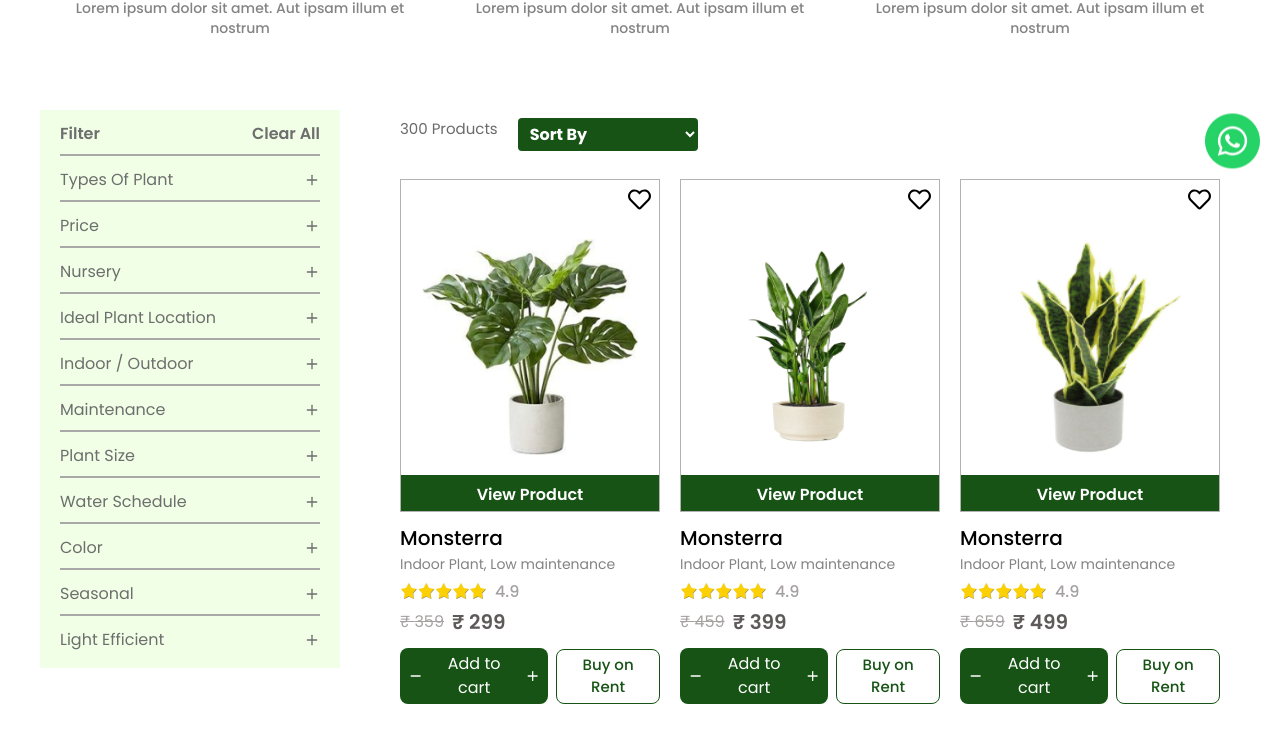
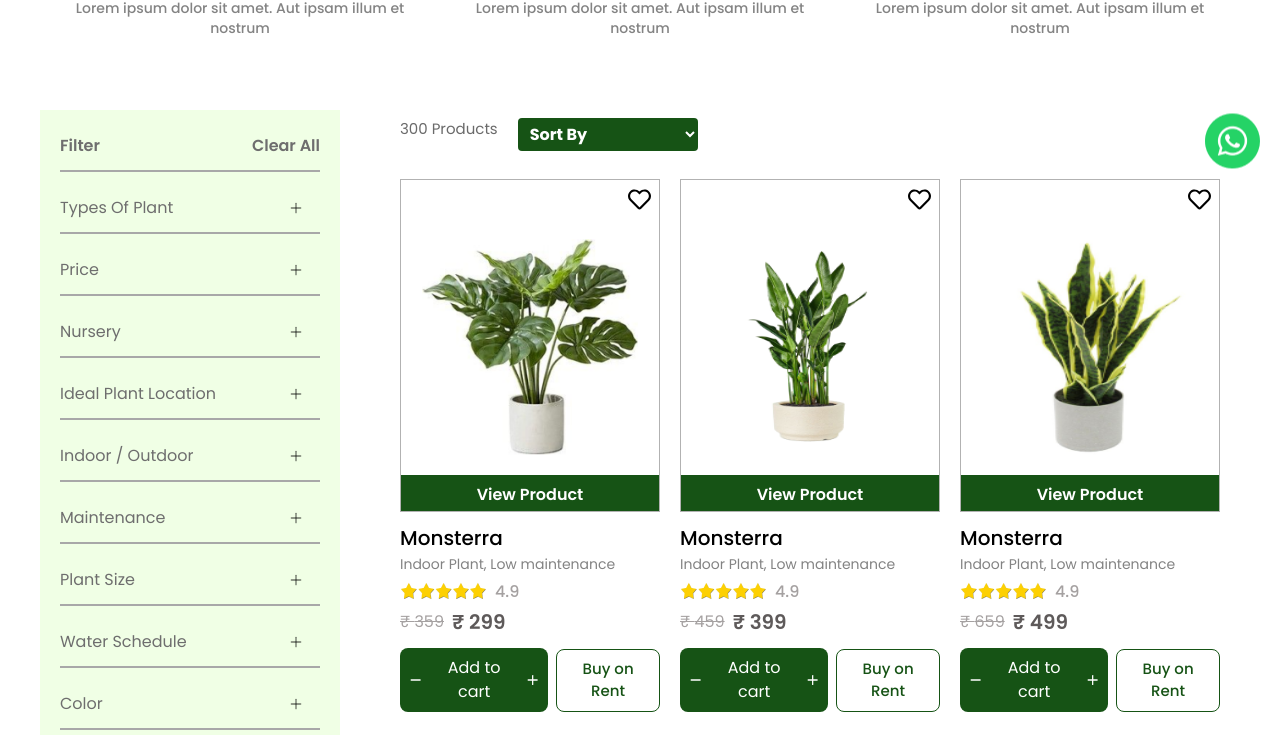
Before and after one commit to pilli05/ease-smith, a React (Create React App) app: page /products in a window 1280 px wide. Shown: the part 598-1333 px from the top of the page. Built offline with nearby package versions, Linux system fonts and the light colour scheme.

Commit message:
Accordian Added to Filter Component

```diff
--- a/src/components/FilterComponent/FilterComponent.js
+++ b/src/components/FilterComponent/FilterComponent.js
@@ -1,11 +1,10 @@
 import React from "react";
 import { filterList } from "../../constant/filterList";
+import Accordion from "@mui/material/Accordion";
+import AccordionSummary from "@mui/material/AccordionSummary";
+import AccordionDetails from "@mui/material/AccordionDetails";
 
-const FilterComponent = ({ open, setOpen }) => {
-  const handleFilter = () => {
-    setOpen(false);
-  };
-
+const FilterComponent = ({ open }) => {
   return (
     <div
       className={
@@ -14,24 +13,78 @@ const FilterComponent = ({ open, setOpen }) => {
           : "hidden md:block col-span-3 px-5 py-3 bg-[#F0FFE5] space-y-3"
       }
     >
-      <div className="font-[600] flex items-center justify-between  text-base text-[#6E6E6E] border-b-2 border-b-[#A8A8A8] pb-2">
+      <div className="font-[600] flex items-center justify-between  text-base text-[#6E6E6E] border-b-2 border-b-[#A8A8A8] pb-3 pt-3">
         <span>Filter</span>
         <span>Clear All</span>
       </div>
       {filterList && filterList.length > 0
         ? filterList.map((filter) => (
-            <div
+            <Accordion
               key={filter.id}
-              className={
-                filter.name === "Light Efficient"
-                  ? "flex items-center justify-between font-[400] text-base text-[#6E6E6E] pb-1"
-                  : "flex items-center justify-between font-[400] text-base text-[#6E6E6E] border-b-2 border-b-[#A8A8A8] pb-2"
-              }
-              onClick={handleFilter}
+              sx={{
+                boxShadow: "none",
+                border: "none",
+                "&:before": {
+                  display: "none",
+                },
+                color: "#6E6E6E",
+                borderBottom:
+                  filter.name === "Light Efficient"
+                    ? "none"
+                    : "2px solid #A8A8A8",
+              }}
             >
-              <span>{filter.name}</span>
-              <span className="cursor-pointer">{filter.expand}</span>
-            </div>
+              <AccordionSummary
+                expandIcon={filter.expand}
+                aria-controls="panel1-content"
+                id="panel1-header"
+                sx={{
+                  backgroundColor: "#F0FFE5",
+                  fontSize: "16px",
+                  paddingLeft: "0px",
+                }}
+              >
+                {filter.name}
+              </AccordionSummary>
+              <AccordionDetails
+                sx={{
+                  backgroundColor: "#F0FFE5",
+                }}
+              >
+                <ul className="space-y-2">
+                  <li>
+                    <div className="flex justify-between items-center">
+                      <input type="checkbox" className="w-4 h-4" />
+                      <span>Lorem Ipsum (12)</span>
+                    </div>
+                  </li>
+                  <li>
+                    <div className="flex justify-between items-center">
+                      <input type="checkbox" className="w-4 h-4" />
+                      <span>Lorem Ipsum (23)</span>
+                    </div>
+                  </li>
+                  <li>
+                    <div className="flex justify-between items-center">
+                      <input type="checkbox" className="w-4 h-4" />
+                      <span>Lorem Ipsum (41)</span>
+                    </div>
+                  </li>
+                  <li>
+                    <div className="flex justify-between items-center">
+                      <input type="checkbox" className="w-4 h-4" />
+                      <span>Lorem Ipsum (9)</span>
+                    </div>
+                  </li>
+                  <li>
+                    <div className="flex justify-between items-center">
+                      <input type="checkbox" className="w-4 h-4" />
+                      <span>Lorem Ipsum (15)</span>
+                    </div>
+                  </li>
+                </ul>
+              </AccordionDetails>
+            </Accordion>
           ))
         : null}
     </div>
--- a/src/components/ProductCard/ProductCard.js
+++ b/src/components/ProductCard/ProductCard.js
@@ -8,6 +8,7 @@ import AddToCartDialogBox from "../AddToCartDialogBox/AddToCartDialogBox";
 
 const ProductCard = () => {
   const [bookMarkedProductsList, setBookMarkedProductsList] = useState([]);
+  const [buyOnRentList, setBuyOnRentList] = useState([]);
   const [open, setOpen] = React.useState(false);
   const [productDetails, setProductDetails] = useState({});
   const [currentPage, setCurrentPage] = useState(1);
@@ -51,6 +52,15 @@ const ProductCard = () => {
 
   const handleClose = () => {
     setOpen(false);
+  };
+
+  const buyOnRent = (id) => {
+    setBuyOnRentList((prevBuyOnRentList) => {
+      if (prevBuyOnRentList.includes(id)) {
+        return prevBuyOnRentList.filter((productId) => productId !== id);
+      }
+      return [...prevBuyOnRentList, id];
+    });
   };
 
   return (
@@ -121,16 +131,28 @@ const ProductCard = () => {
                   </div>
                   <div className="flex items-center justify-between  my-3 space-x-2">
                     <button
-                      className="bg-[#165315] rounded-lg px-2 py-1 text-white flex items-center"
+                      className="bg-[#165315] rounded-lg px-2 py-2 text-white flex items-center"
                       onClick={() => handleClickOpen(product)}
                     >
                       <FiMinus className="mr-2" /> Add to cart{" "}
                       <FiPlus className="ml-2" />
                     </button>
 
-                    <button className="border border-[#165315] rounded-lg px-2 py-1 text-[#165315] font-[500] text-[15px]">
-                      Buy on Rent
-                    </button>
+                    {buyOnRentList.includes(product.id) ? (
+                      <button
+                        className="border border-[#165315] rounded-lg px-2 py-2 text-[#165315] font-[500] text-[15px] bg-[#a6d7a5]"
+                        onClick={() => buyOnRent(product.id)}
+                      >
+                        Rent Added
+                      </button>
+                    ) : (
+                      <button
+                        className="border border-[#165315] rounded-lg px-2 py-2 text-[#165315] font-[500] text-[15px]"
+                        onClick={() => buyOnRent(product.id)}
+                      >
+                        Buy on Rent
+                      </button>
+                    )}
                   </div>
                 </div>
               </div>
--- a/src/pages/Products/Products.js
+++ b/src/pages/Products/Products.js
@@ -27,7 +27,7 @@ const Products = () => {
           aria-describedby="alert-dialog-slide-description"
           fullWidth
         >
-          <FilterComponent open={open} setOpen={setOpen} />
+          <FilterComponent open={open} />
         </Dialog>
       </React.Fragment>
 
```
